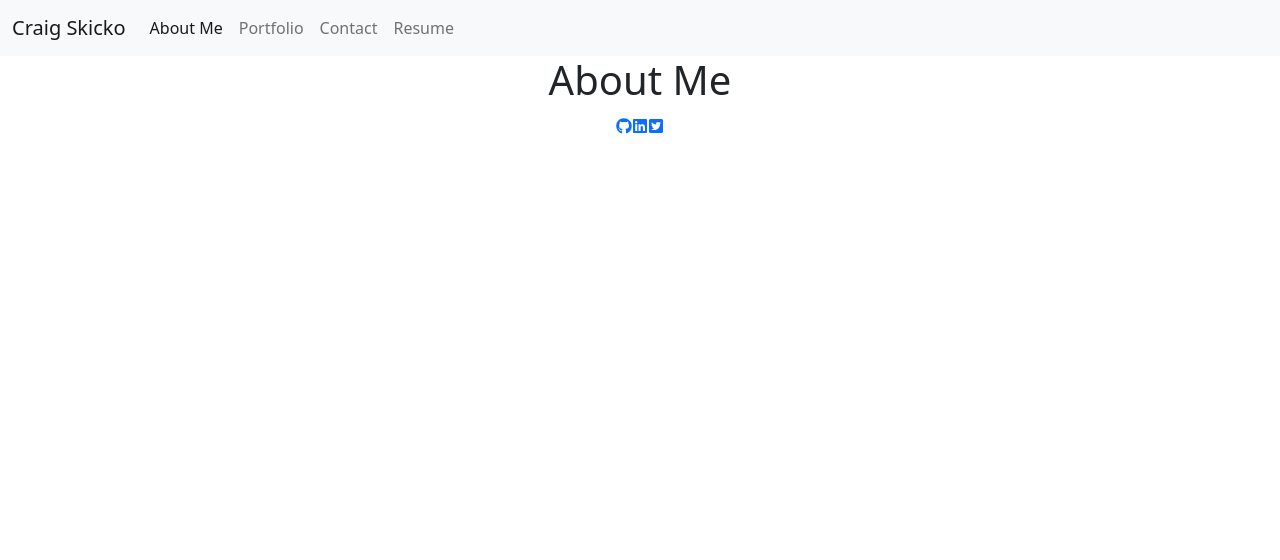
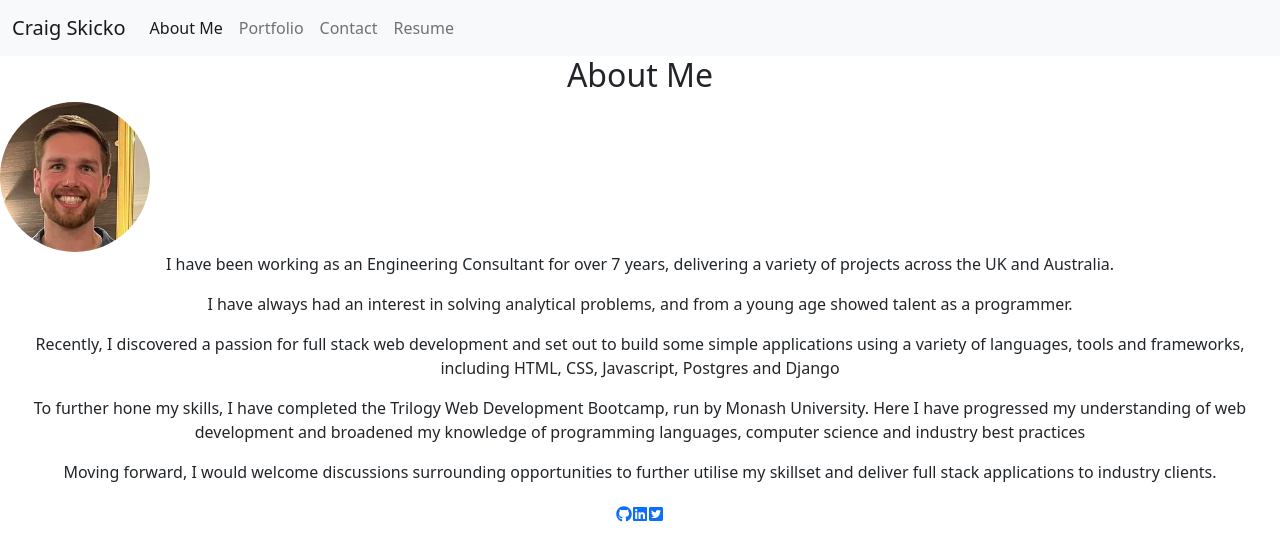
Before and after one commit to CSkicko/React-Portfolio, a React (Create React App) app: page / in a window 1280 px wide. Shown: the top 560 px of the page. Built offline with nearby package versions, Linux system fonts and the light colour scheme.

Commit message:
Basic code added to about me page - styling yet to be produced

```diff
--- a/src/components/aboutMe.js
+++ b/src/components/aboutMe.js
@@ -1,9 +1,16 @@
 import React from 'react';
+import '../styles/about.css';
 
 export default function AboutMe() {
     return (
         <div className="about-container">
-            <h1>About Me</h1>
+            <h2>About Me</h2>
+            <div id="profile" role="img" aria-label="Image of Craig"></div>
+            <p>I have been working as an Engineering Consultant for over 7 years, delivering a variety of projects across the UK and Australia.</p>
+            <p>I have always had an interest in solving analytical problems, and from a young age showed talent as a programmer.</p>
+            <p>Recently, I discovered a passion for full stack web development and set out to build some simple applications using a variety of languages, tools and frameworks, including HTML, CSS, Javascript, Postgres and Django</p>
+            <p>To further hone my skills, I have completed the Trilogy Web Development Bootcamp, run by Monash University. Here I have progressed my understanding of web development and broadened my knowledge of programming languages, computer science and industry best practices</p>
+            <p>Moving forward, I would welcome discussions surrounding opportunities to further utilise my skillset and deliver full stack applications to industry clients.</p>
         </div>
     );
 }
--- /dev/null
+++ b/src/styles/about.css
@@ -0,0 +1,8 @@
+#profile {
+    background-image: url("../profile.jpg");
+    background-size: cover;
+    background-position: center;
+    width: 150px;
+    height: 150px;
+    border-radius: 50%;
+}
```
Also changed, not shown: src/profile.jpg (added).
